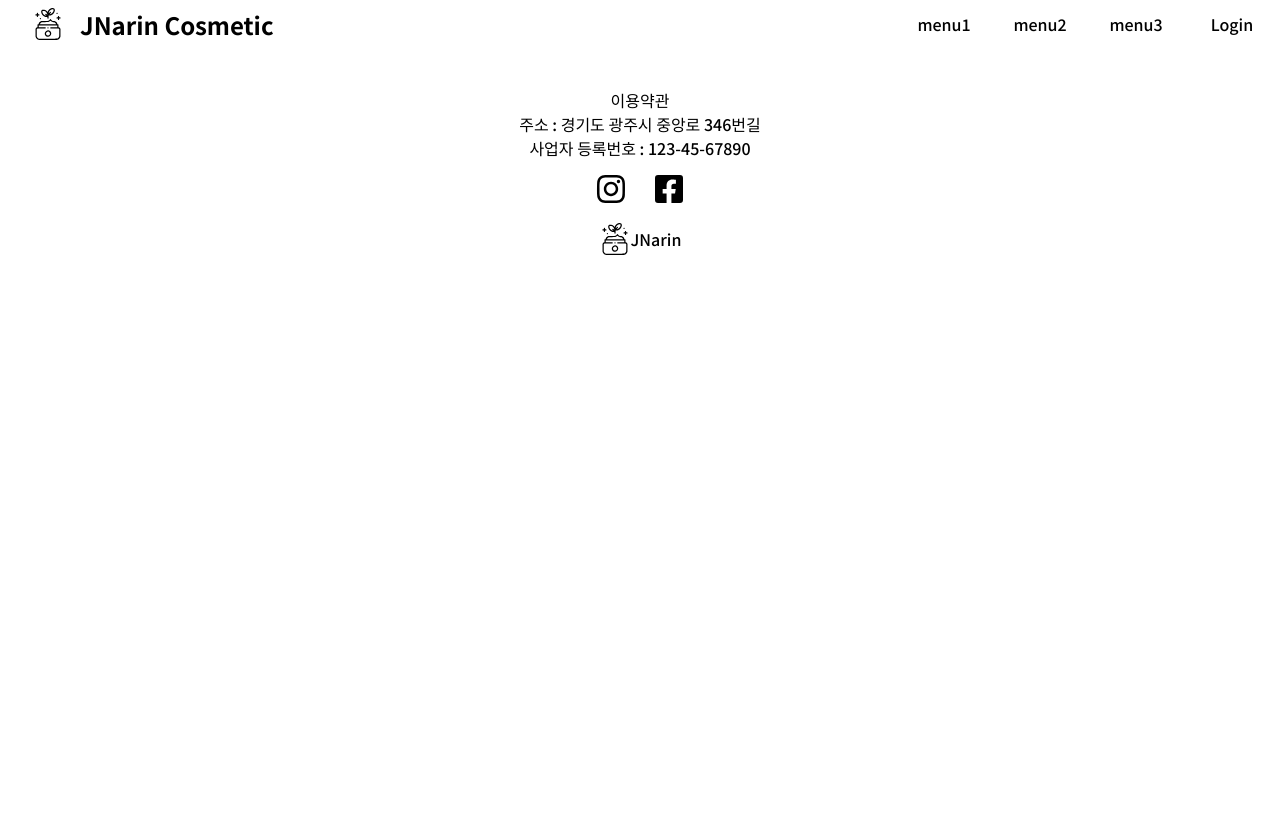
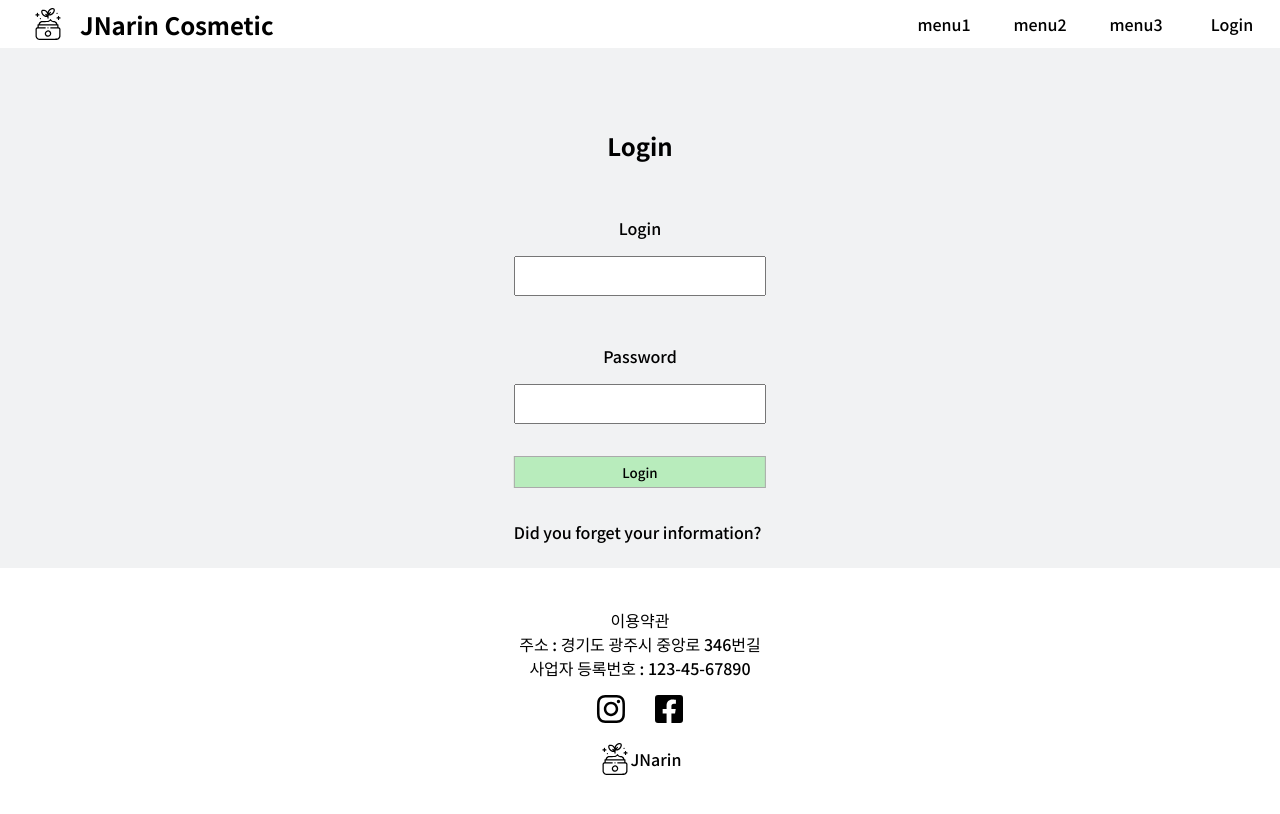
Before and after one commit to miok-jung/cosmetic-service, a React (Create React App) app: page /cosmetic-service/login in a window 1280 px wide. Built offline with nearby package versions, Linux system fonts and the light colour scheme.

Commit message:
feat: Add to Login Page

```diff
--- a/src/components/users/Login.js
+++ b/src/components/users/Login.js
@@ -1,7 +1,22 @@
 import React from 'react';
+import 'styles/scss/users/login.scss';
 
 const Login = () => {
-  return <div>로그인</div>;
+  return (
+    <article className="login-wrap">
+      <h2>Login</h2>
+      <div className="login-form-wrap">
+        <form className="login-form">
+          <label>Login</label>
+          <input type="email" />
+          <label>Password</label>
+          <input type="password" />
+          <button>Login</button>
+        </form>
+        <div>Did you forget your information?</div>
+      </div>
+    </article>
+  );
 };
 
 export default Login;
--- a/src/container/login/index.js
+++ b/src/container/login/index.js
@@ -1,11 +1,13 @@
 import React from 'react';
 import Navigation from 'components/Navigation';
+import Login from 'components/users/Login';
 import Footer from 'components/Footer';
 
 const index = () => {
   return (
     <>
       <Navigation />
+      <Login />
       <Footer />
     </>
   );
--- a/src/styles/scss/common/_variables.scss
+++ b/src/styles/scss/common/_variables.scss
@@ -7,3 +7,6 @@ $breakpoint-desktop: 1024px;
 $padding-desktop: 5vh 10vw;
 $padding-tablet: 5vh 5vw;
 $padding-mobile: 3vh 3vw;
+
+$color-main: #b8ecbc;
+$color-sub: #fff3da;
--- /dev/null
+++ b/src/styles/scss/users/login.scss
@@ -0,0 +1,42 @@
+@import 'styles/scss/common/mixins';
+.login-wrap {
+  position: relative;
+  height: 50vh;
+  min-height: 65vh;
+  margin: 0 auto;
+  background: #f1f2f3;
+  h2 {
+    position: absolute;
+    top: 10vh;
+    left: 50%;
+    text-align: center;
+    transform: translateX(-50%);
+  }
+  .login-form-wrap {
+    position: absolute;
+    top: 15vh;
+    left: 50%;
+    height: 45vh;
+    transform: translateX(-50%);
+    label {
+      display: block;
+      width: 100%;
+      margin: 3rem 0 1rem;
+      text-align: center;
+    }
+    input {
+      width: 100%;
+      height: 2.5rem;
+      padding-left: 1rem;
+      box-sizing: border-box;
+    }
+    button {
+      width: 100%;
+      height: 2rem;
+      margin: 2rem 0;
+      border: 1px solid #aaa;
+      background: #{$color-main};
+      cursor: pointer;
+    }
+  }
+}
```
